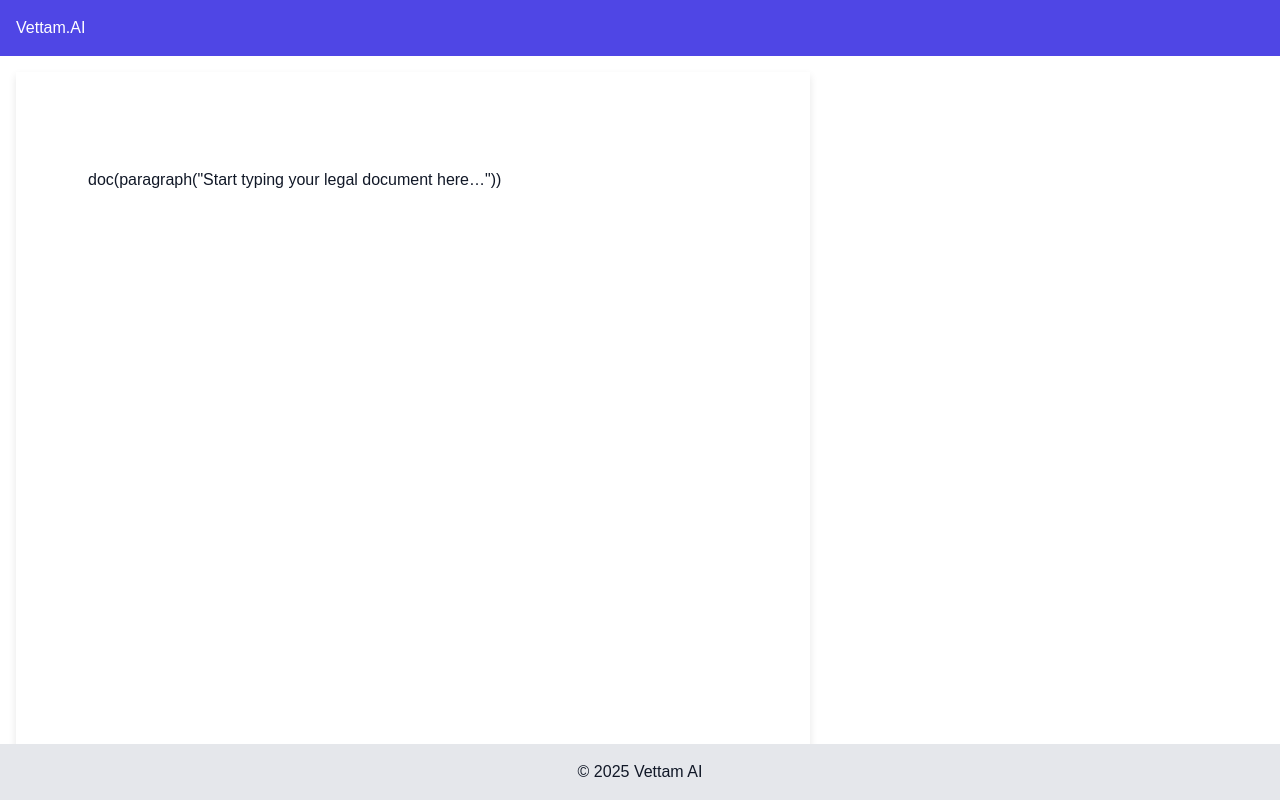
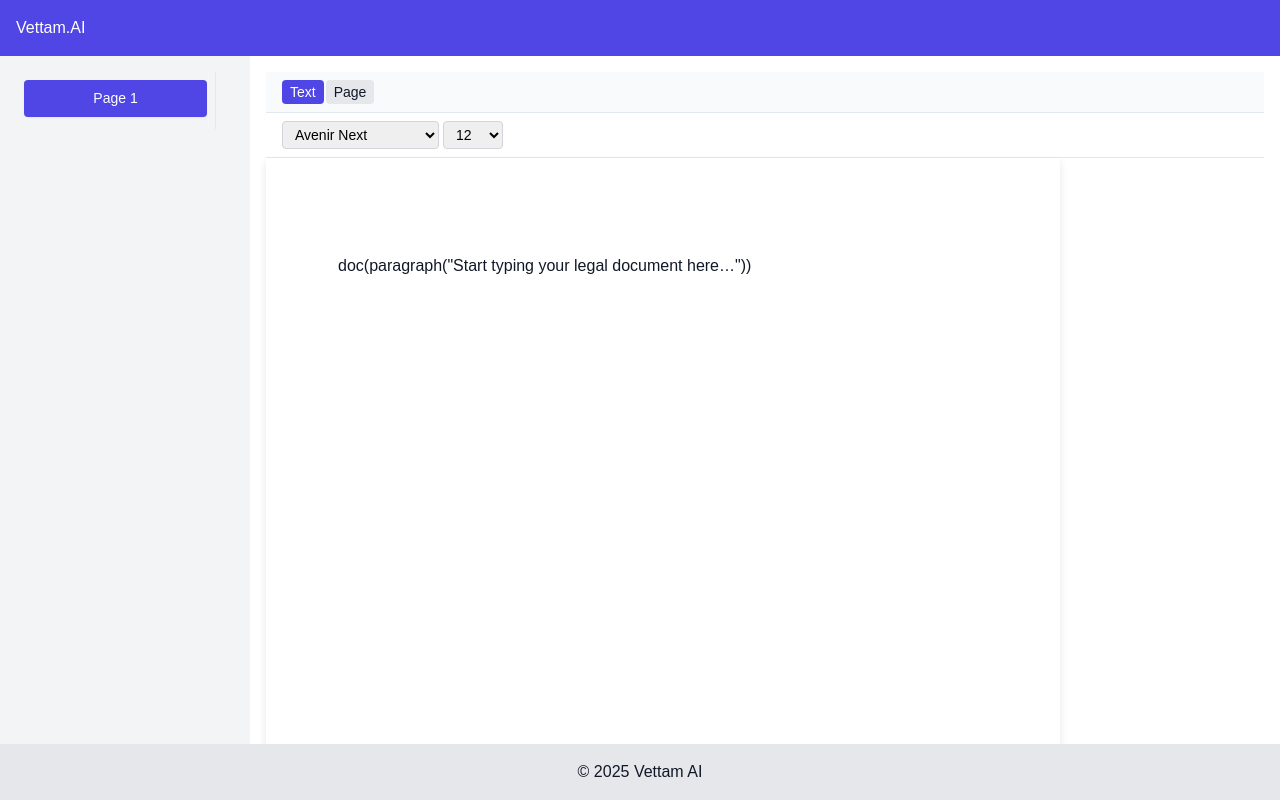
Before and after one commit to Muhammedijas981/tiptap, a React (Vite) app: page / in a window 1280 px wide. Built offline with nearby package versions, Linux system fonts and the light colour scheme.

Commit message:
implemented toolbar and added page thumbnail feature

```diff
--- a/package.json
+++ b/package.json
@@ -17,7 +17,8 @@
     "lucide-react": "^0.540.0",
     "react": "^19.1.1",
     "react-dom": "^19.1.1",
-    "tailwind-merge": "^3.3.1"
+    "tailwind-merge": "^3.3.1",
+    "zustand": "^5.0.8"
   },
   "devDependencies": {
     "@eslint/js": "^9.33.0",
--- a/src/App.tsx
+++ b/src/App.tsx
@@ -1,22 +1,56 @@
 import React from "react";
 import "./index.css";
 import { Layout } from "./components/Layout";
-import DocumentCanvas from "./features/pagination/components/DocumentCanvas";
+import { DocumentCanvas } from "./features/pagination";
+import { Toolbar } from "./features/editor/components/Toolbar";
+import { PageThumbnails } from "./features/sidebar";
+import { useEditorStore } from "./lib/zustand/store";
 
 export const App: React.FC = () => {
+  const {
+    mode,
+    showRuler,
+    showHeaderFooter,
+    currentPage,
+    totalPages,
+    setMode,
+    toggleRuler,
+    toggleHeaderFooter,
+    setCurrentPage,
+    setTotalPages,
+  } = useEditorStore();
+
   return (
     <Layout
       header={<div className="p-4 bg-indigo-600 text-white">Vettam.AI</div>}
-      sidebar={null}
+      sidebar={
+        <PageThumbnails
+          totalPages={totalPages}
+          currentPage={currentPage}
+          onSelectPage={setCurrentPage}
+        />
+      }
       footer={
         <div className="p-2 text-center text-sm text-gray-500">
           © 2025 Vettam AI
         </div>
       }
     >
-      <main className="p-6">
-        <DocumentCanvas pageCount={2} />
-      </main>
+      <div className="flex flex-col h-full">
+        <Toolbar
+          editor={null}
+          mode={mode}
+          onModeChange={setMode}
+          showRuler={showRuler}
+          onRulerToggle={toggleRuler}
+          showHeaderFooter={showHeaderFooter}
+          onHeaderFooterToggle={toggleHeaderFooter}
+        />
+
+        <main className="flex-1 p-6 overflow-auto">
+          <DocumentCanvas />
+        </main>
+      </div>
     </Layout>
   );
 };
--- a/src/features/editor/components/Toolbar/Toolbar.module.css
+++ b/src/features/editor/components/Toolbar/Toolbar.module.css
@@ -0,0 +1,60 @@
+.toolbarContainer {
+  background: white;
+  border-bottom: 1px solid #e2e8f0;
+}
+
+.mainToolbar {
+  display: flex;
+  align-items: center;
+  gap: 16px;
+  padding: 8px 16px;
+  background: #f8fafc;
+  border-bottom: 1px solid #e2e8f0;
+}
+
+.modeToggle {
+  display: flex;
+  gap: 2px;
+}
+
+.pageControls {
+  display: flex;
+  align-items: center;
+  gap: 8px;
+  margin-left: 24px;
+}
+
+.formattingToolbar {
+  display: flex;
+  align-items: center;
+  gap: 12px;
+  padding: 8px 16px;
+  background: white;
+}
+
+.group {
+  display: flex;
+  align-items: center;
+  gap: 4px;
+  padding-right: 12px;
+  border-right: 1px solid #e2e8f0;
+}
+
+.group:last-child {
+  border-right: none;
+}
+
+.fontSelect, .sizeSelect {
+  padding: 4px 8px;
+  border: 1px solid #d1d5db;
+  border-radius: 4px;
+  font-size: 0.875rem;
+}
+
+.fontSelect {
+  min-width: 120px;
+}
+
+.sizeSelect {
+  min-width: 60px;
+}
--- a/src/features/editor/components/Toolbar/index.tsx
+++ b/src/features/editor/components/Toolbar/index.tsx
@@ -0,0 +1,166 @@
+import React from "react";
+import { Editor } from "@tiptap/react";
+import { Button } from "@/components/ui";
+import {
+  Bold,
+  Italic,
+  Underline,
+  AlignLeft,
+  AlignCenter,
+  AlignRight,
+  List,
+  ListOrdered,
+} from "lucide-react";
+import styles from "./Toolbar.module.css";
+
+export type EditorMode = "text" | "page";
+
+interface ToolbarProps {
+  editor: Editor | null;
+  mode: EditorMode;
+  onModeChange: (mode: EditorMode) => void;
+  showRuler: boolean;
+  onRulerToggle: () => void;
+  showHeaderFooter: boolean;
+  onHeaderFooterToggle: () => void;
+}
+
+export const Toolbar: React.FC<ToolbarProps> = ({
+  editor,
+  mode,
+  onModeChange,
+  showRuler,
+  onRulerToggle,
+  showHeaderFooter,
+  onHeaderFooterToggle,
+}) => {
+  return (
+    <div className={styles.toolbarContainer}>
+      {/* Main Mode Toggle */}
+      <div className={styles.mainToolbar}>
+        <div className={styles.modeToggle}>
+          <Button
+            variant={mode === "text" ? "primary" : "secondary"}
+            size="sm"
+            onClick={() => onModeChange("text")}
+          >
+            Text
+          </Button>
+          <Button
+            variant={mode === "page" ? "primary" : "secondary"}
+            size="sm"
+            onClick={() => onModeChange("page")}
+          >
+            Page
+          </Button>
+        </div>
+
+        {/* Page Mode Controls */}
+        {mode === "page" && (
+          <div className={styles.pageControls}>
+            <Button
+              variant={showHeaderFooter ? "primary" : "secondary"}
+              size="sm"
+              onClick={onHeaderFooterToggle}
+            >
+              Header & Footer
+            </Button>
+            <Button variant="secondary" size="sm">
+              Margin
+            </Button>
+            <Button
+              variant={showRuler ? "primary" : "secondary"}
+              size="sm"
+              onClick={onRulerToggle}
+            >
+              Rulers
+            </Button>
+            <Button variant="secondary" size="sm">
+              Watermark
+            </Button>
+            <Button variant="secondary" size="sm">
+              Zoom
+            </Button>
+            <Button variant="secondary" size="sm">
+              Fill
+            </Button>
+            <Button variant="secondary" size="sm">
+              Character count
+            </Button>
+          </div>
+        )}
+      </div>
+
+      {/* Formatting Toolbar */}
+      <div className={styles.formattingToolbar}>
+        {/* Font Controls */}
+        <div className={styles.group}>
+          <select className={styles.fontSelect}>
+            <option>Avenir Next</option>
+            <option>Arial</option>
+            <option>Times New Roman</option>
+          </select>
+          <select className={styles.sizeSelect}>
+            <option>12</option>
+            <option>14</option>
+            <option>16</option>
+            <option>18</option>
+          </select>
+        </div>
+
+        {/* Text Formatting */}
+        {editor && (
+          <>
+            <div className={styles.group}>
+              <Button
+                variant={editor.isActive("bold") ? "primary" : "secondary"}
+                size="sm"
+                onClick={() => editor.chain().focus().toggleBold().run()}
+              >
+                <Bold size={16} />
+              </Button>
+              <Button
+                variant={editor.isActive("italic") ? "primary" : "secondary"}
+                size="sm"
+                onClick={() => editor.chain().focus().toggleItalic().run()}
+              >
+                <Italic size={16} />
+              </Button>
+              <Button
+                variant={editor.isActive("underline") ? "primary" : "secondary"}
+                size="sm"
+                onClick={() => editor.chain().focus().toggleUnderline().run()}
+              >
+                <Underline size={16} />
+              </Button>
+            </div>
+
+            {/* Lists */}
+            <div className={styles.group}>
+              <Button
+                variant={
+                  editor.isActive("bulletList") ? "primary" : "secondary"
+                }
+                size="sm"
+                onClick={() => editor.chain().focus().toggleBulletList().run()}
+              >
+                <List size={16} />
+              </Button>
+              <Button
+                variant={
+                  editor.isActive("orderedList") ? "primary" : "secondary"
+                }
+                size="sm"
+                onClick={() => editor.chain().focus().toggleOrderedList().run()}
+              >
+                <ListOrdered size={16} />
+              </Button>
+            </div>
+          </>
+        )}
+      </div>
+    </div>
+  );
+};
+
+export default Toolbar;
--- /dev/null
+++ b/src/features/editor/components/index.ts
@@ -0,0 +1,2 @@
+export { TiptapEditor } from "./TiptapEditor";
+export { Toolbar } from "./Toolbar";
--- /dev/null
+++ b/src/features/sidebar/components/PageThumbnails/PageThumbnails.module.css
@@ -0,0 +1,23 @@
+.sidebar {
+  width: 200px;
+  background: #f3f4f6;
+  padding: 8px;
+  overflow-y: auto;
+  border-right: 1px solid #e2e8f0;
+}
+
+.thumb {
+  padding: 8px;
+  margin-bottom: 4px;
+  background: white;
+  border-radius: 4px;
+  cursor: pointer;
+  font-size: 0.875rem;
+  text-align: center;
+  box-shadow: 0 1px 2px rgba(0,0,0,0.05);
+}
+
+.active {
+  background: #4f46e5;
+  color: white;
+}
--- /dev/null
+++ b/src/features/sidebar/components/PageThumbnails/PageThumbnails.types.ts
@@ -0,0 +1,5 @@
+export interface PageThumbnailsProps {
+  totalPages: number;
+  currentPage: number;
+  onSelectPage: (page: number) => void;
+}
--- /dev/null
+++ b/src/features/sidebar/components/PageThumbnails/index.tsx
@@ -0,0 +1,29 @@
+import React from "react";
+import styles from "./PageThumbnails.module.css";
+import { PageThumbnailsProps } from "./PageThumbnails.types";
+
+export const PageThumbnails: React.FC<PageThumbnailsProps> = ({
+  totalPages,
+  currentPage,
+  onSelectPage,
+}) => {
+  const pages = Array.from({ length: totalPages }, (_, i) => i + 1);
+
+  return (
+    <div className={styles.sidebar}>
+      {pages.map((num) => (
+        <div
+          key={num}
+          className={`${styles.thumb} ${
+            num === currentPage ? styles.active : ""
+          }`}
+          onClick={() => onSelectPage(num)}
+        >
+          Page {num}
+        </div>
+      ))}
+    </div>
+  );
+};
+
+export default PageThumbnails;
--- /dev/null
+++ b/src/features/sidebar/index.ts
@@ -0,0 +1,2 @@
+export { PageThumbnails } from "./components/PageThumbnails";
+export type { PageThumbnailsProps } from "./components/PageThumbnails/PageThumbnails.types";
--- a/src/lib/zustand/store.ts
+++ b/src/lib/zustand/store.ts
@@ -0,0 +1,43 @@
+// src/lib/zustand/store.ts
+import { create } from "zustand";
+
+export type EditorMode = "text" | "page";
+
+interface EditorState {
+  mode: EditorMode;
+  showRuler: boolean;
+  showHeaderFooter: boolean;
+  characterCount: number;
+  currentPage: number;
+  totalPages: number;
+}
+
+interface EditorActions {
+  setMode: (mode: EditorMode) => void;
+  toggleRuler: () => void;
+  toggleHeaderFooter: () => void;
+  setCharacterCount: (count: number) => void;
+  setCurrentPage: (page: number) => void;
+  setTotalPages: (total: number) => void;
+}
+
+export const useEditorStore = create<EditorState & EditorActions>((set) => ({
+  // State
+  mode: "text",
+  showRuler: false,
+  showHeaderFooter: false,
+  characterCount: 0,
+  currentPage: 1,
+  totalPages: 1,
+
+  // Actions
+  setMode: (mode) => set({ mode }),
+  toggleRuler: () => set((state) => ({ showRuler: !state.showRuler })),
+  toggleHeaderFooter: () =>
+    set((state) => ({ showHeaderFooter: !state.showHeaderFooter })),
+  setCharacterCount: (count) => set({ characterCount: count }),
+  setCurrentPage: (page) => set({ currentPage: page }), // removed extra `)`
+  setTotalPages: (total) => set({ totalPages: total }), // removed extra `)`
+
+
+}));
```
Also changed, not shown: 1 other file (tests, documents, lock files or other folders).
